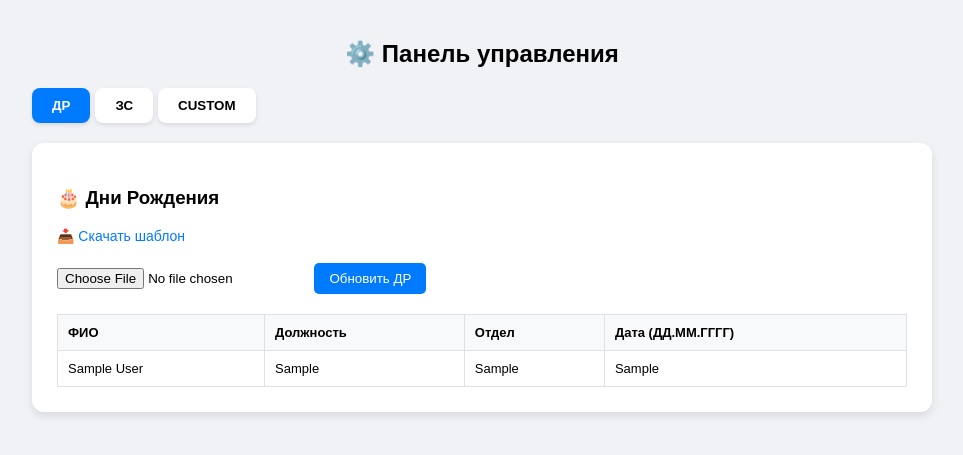
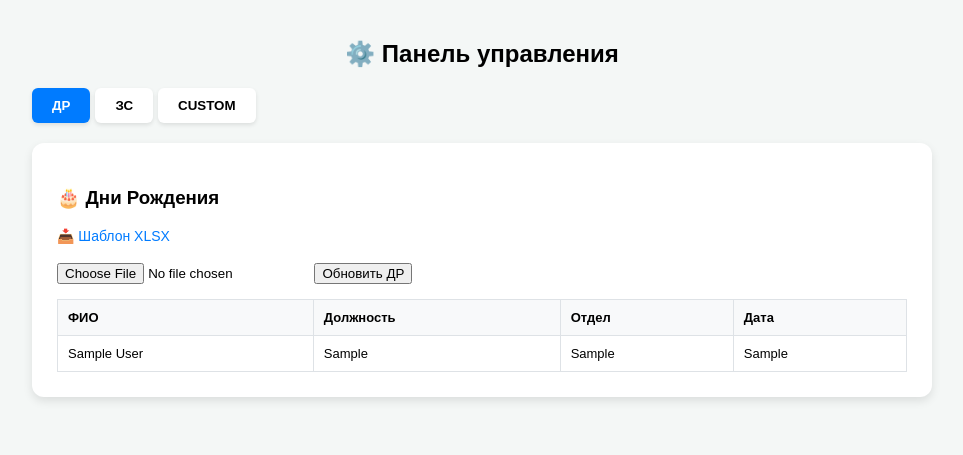
Before and after one commit to ankoriru/reminder, a Flask app: page / in a window 1280 px wide. Shown: the top 455 px of the page, without its empty margins (158-1121 px from the left). Run offline with Flask 3, Linux system fonts and the light colour scheme; the visitor is signed in with stand-in values (Sample User, id 1); tables that the repository leaves empty hold one stand-in row (values such as "Sample post").

Commit message:
Update index.html

```diff
--- a/templates/index.html
+++ b/templates/index.html
@@ -2,27 +2,24 @@
 <html lang="ru">
 <head>
     <meta charset="UTF-8">
-    <title>Бот Настройки</title>
+    <title>Настройки Бота</title>
     <style>
-        body { font-family: sans-serif; max-width: 900px; margin: auto; padding: 20px; background: #f0f2f5; }
+        body { font-family: sans-serif; max-width: 900px; margin: auto; padding: 20px; background: #f4f7f6; }
         .nav { display: flex; gap: 5px; margin-bottom: 20px; }
-        .nav button { padding: 10px 20px; border: none; background: #fff; border-radius: 8px; cursor: pointer; font-weight: bold; box-shadow: 0 2px 4px rgba(0,0,0,0.1); }
+        .nav button { padding: 10px 20px; border: none; background: #fff; border-radius: 6px; cursor: pointer; font-weight: bold; box-shadow: 0 2px 4px rgba(0,0,0,0.1); }
         .nav button.active { background: #007bff; color: white; }
         .content { background: white; padding: 25px; border-radius: 12px; box-shadow: 0 4px 10px rgba(0,0,0,0.1); }
         .tab { display: none; }
         .active-tab { display: block; }
-        table { width: 100%; border-collapse: collapse; margin-top: 20px; }
+        table { width: 100%; border-collapse: collapse; margin-top: 15px; }
         th, td { border: 1px solid #dee2e6; padding: 10px; text-align: left; font-size: 13px; }
         th { background: #f8f9fa; }
-        .flash { background: #d4edda; color: #155724; padding: 12px; border-radius: 8px; margin-bottom: 20px; }
+        .flash { background: #d4edda; color: #155724; padding: 12px; border-radius: 8px; margin-bottom: 15px; }
     </style>
 </head>
 <body>
     <h2 style="text-align: center;">⚙️ Панель управления</h2>
-
-    {% with messages = get_flashed_messages() %}
-      {% if messages %}<div class="flash">{{ messages[0] }}</div>{% endif %}
-    {% endwith %}
+    {% with messages = get_flashed_messages() %}{% if messages %}<div class="flash">{{ messages[0] }}</div>{% endif %}{% endwith %}
 
     <div class="nav">
         <button onclick="showTab('dr')" id="btn-dr" class="active">ДР</button>
@@ -33,38 +30,33 @@
     <div class="content">
         <div id="dr" class="tab active-tab">
             <h3>🎂 Дни Рождения</h3>
-            <a href="/download_template/dr" style="color:#007bff; text-decoration:none; font-size:14px;">📥 Скачать шаблон</a><br><br>
+            <a href="/download_template/dr" style="color:#007bff; text-decoration:none; font-size:14px;">📥 Шаблон XLSX</a><br><br>
             <form action="/upload_dr" method="post" enctype="multipart/form-data">
                 <input type="file" name="file" accept=".xlsx" required>
-                <button type="submit" style="background:#007bff; color:white; border:none; padding:8px 15px; border-radius:5px; cursor:pointer;">Обновить ДР</button>
+                <button type="submit">Обновить ДР</button>
             </form>
             <table>
-                <tr><th>ФИО</th><th>Должность</th><th>Отдел</th><th>Дата (ДД.ММ.ГГГГ)</th></tr>
-                {% for b in bdays %}
-                <tr><td>{{b.full_name}}</td><td>{{b.pos}}</td><td>{{b.dep}}</td><td>{{b.bday}}</td></tr>
-                {% endfor %}
+                <tr><th>ФИО</th><th>Должность</th><th>Отдел</th><th>Дата</th></tr>
+                {% for b in bdays %}<tr><td>{{b.full_name}}</td><td>{{b.pos}}</td><td>{{b.dep}}</td><td>{{b.bday}}</td></tr>{% endfor %}
             </table>
         </div>
 
         <div id="zs" class="tab">
             <h3>🔔 Значимые события</h3>
-            <p style="font-size: 12px; color: #666;">Бот проверяет формат: ДД.ММ.ГГГГ ЧЧ:ММ:СС</p>
-            <a href="/download_template/zs" style="color:#007bff; text-decoration:none; font-size:14px;">📥 Скачать шаблон</a><br><br>
+            <a href="/download_template/zs" style="color:#007bff; text-decoration:none; font-size:14px;">📥 Шаблон XLSX</a><br><br>
             <form action="/upload_zs" method="post" enctype="multipart/form-data">
                 <input type="file" name="file" accept=".xlsx" required>
-                <button type="submit" style="background:#007bff; color:white; border:none; padding:8px 15px; border-radius:5px; cursor:pointer;">Обновить ЗС</button>
+                <button type="submit">Обновить ЗС</button>
             </form>
             <table>
-                <tr><th>Событие</th><th>Текст напоминания</th><th>Когда (Дата)</th></tr>
-                {% for e in evs %}
-                <tr><td>{{e.event_name}}</td><td>{{e.reminder_text}}</td><td>{{e.dt}}</td></tr>
-                {% endfor %}
+                <tr><th>Событие</th><th>Текст напоминания</th><th>Когда</th></tr>
+                {% for e in evs %}<tr><td>{{e.event_name}}</td><td>{{e.reminder_text}}</td><td>{{e.dt}}</td></tr>{% endfor %}
             </table>
         </div>
 
         <div id="custom" class="tab">
             <h3>✍️ Custom напоминания</h3>
-            <form action="/add_custom" method="post" style="background:#f9f9f9; padding:15px; border-radius:8px;">
+            <form action="/add_custom" method="post" style="background:#f9f9f9; padding:15px; border-radius:8px; margin-bottom:20px;">
                 <textarea name="text" style="width:100%; height:50px;" placeholder="Текст сообщения" required></textarea><br>
                 <input type="datetime-local" name="dt" required style="width:100%; margin:10px 0;"><br>
                 <select name="period" id="period-select" onchange="toggleDays()" style="width:100%; padding:8px;">
@@ -81,16 +73,12 @@
                     <label><input type="checkbox" name="days" value="5"> Сб</label>
                     <label><input type="checkbox" name="days" value="6"> Вс</label>
                 </div><br>
-                <button type="submit" style="background:#28a745; color:white; border:none; width:100%; padding:10px; border-radius:5px; cursor:pointer; font-weight:bold;">💾 Сохранить</button>
+                <button type="submit" style="background:#28a745; color:white; border:none; width:100%; padding:10px; border-radius:6px; cursor:pointer; font-weight:bold;">💾 Сохранить</button>
             </form>
             <table>
-                <tr><th>Текст</th><th>Время</th><th>Удалить</th></tr>
+                <tr><th>Текст</th><th>Время</th><th>Действие</th></tr>
                 {% for c in customs %}
-                <tr>
-                    <td>{{c.text}}</td>
-                    <td>{{c.dt}}</td>
-                    <td><a href="/delete_custom/{{c.id}}" style="color:red; text-decoration:none;" onclick="return confirm('Удалить?')">❌</a></td>
-                </tr>
+                <tr><td>{{c.text}}</td><td>{{c.dt}}</td><td><a href="/delete_custom/{{c.id}}" style="color:red; text-decoration:none;">❌ Удалить</a></td></tr>
                 {% endfor %}
             </table>
         </div>
```
